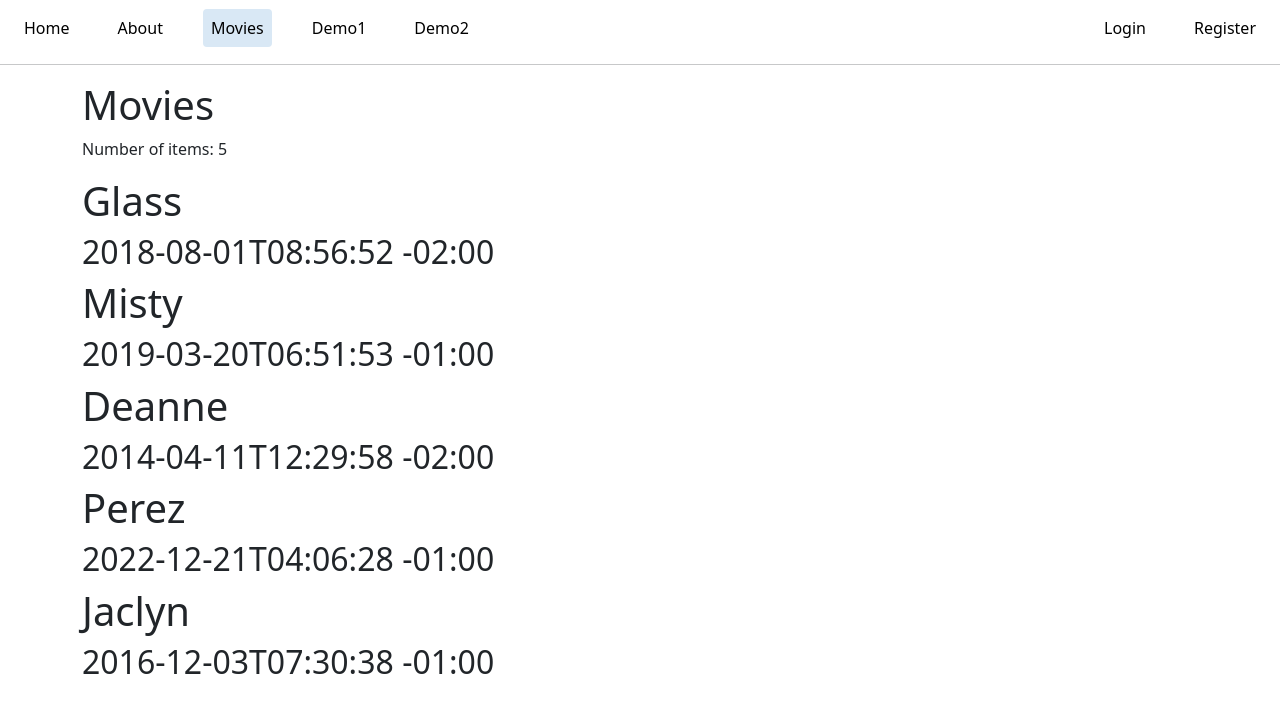
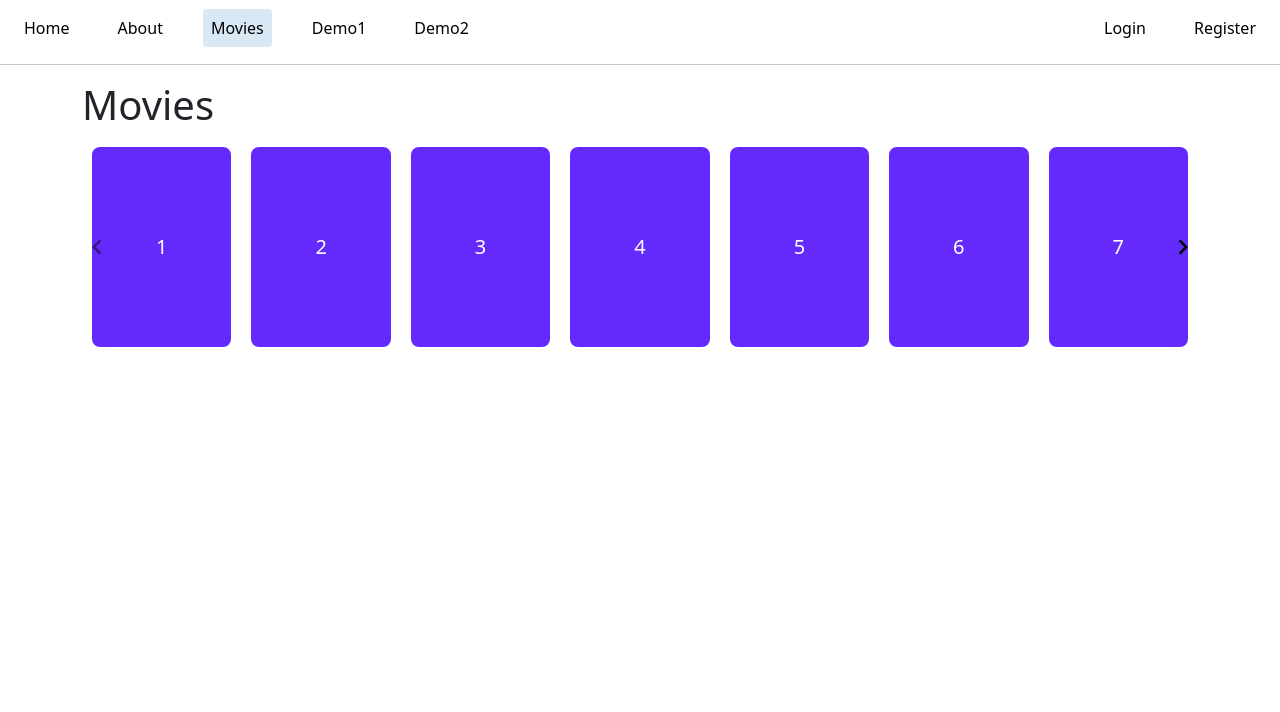
Before and after one commit to lvmeyer/challengeOne, a Vue app in the folder vite-vue/: page /movies in a window 1280 px wide. Shown: the top 712 px of the page. Built offline with nearby package versions, Linux system fonts and the light colour scheme.

Commit message:
add carousel

```diff
--- /dev/null
+++ b/package.json
@@ -0,0 +1,6 @@
+{
+  "dependencies": {
+    "axios": "^1.3.2",
+    "vue-axios": "^3.5.2"
+  }
+}
--- a/vite-vue/index.html
+++ b/vite-vue/index.html
@@ -1,5 +1,5 @@
 <!DOCTYPE html>
-<html lang="en">
+<html lang="fr">
   <head>
     <meta charset="UTF-8" />
     <link rel="icon" type="image/svg+xml" href="/vite.svg" />
--- a/vite-vue/package.json
+++ b/vite-vue/package.json
@@ -11,9 +11,13 @@
     "coverage": "vitest run --coverage"
   },
   "dependencies": {
+    "@vue-stripe/vue-stripe": "^4.5.0",
+    "axios": "^1.3.2",
     "pinia": "^2.0.29",
     "vue": "^3.2.45",
-    "vue-router": "^4.1.6"
+    "vue-axios": "^3.5.2",
+    "vue-router": "^4.1.6",
+    "vue3-carousel": "^0.2.9"
   },
   "devDependencies": {
     "@vitejs/plugin-basic-ssl": "^1.0.1",
--- /dev/null
+++ b/vite-vue/src/components/TheCarousel.vue
@@ -0,0 +1,99 @@
+<template>
+
+<div id="app">
+	<Carousel :settings="settings" :breakpoints="breakpoints">
+        <slide v-for="slide in 10" :key="slide">
+            <div class="carousel__item">
+                <a href="">{{ slide }}</a>
+            </div>
+        </slide>
+        <!-- <MovieItem
+            v-for="movie in movieStore.movies"
+            :movie="movie"
+            :key="movie._id"
+        /> -->
+
+		<template #addons>
+			<navigation />
+		</template>
+	</Carousel>
+</div>
+</template>
+
+
+<script lang="ts">
+    //@ts-ignore
+    import { defineComponent } from 'vue'
+    import { Carousel, Pagination, Slide, Navigation } from 'vue3-carousel'
+    // import  useMovieStore  from "../stores/MovieStore"
+    import MovieItem from "../views/movie/components/MovieItem.vue"
+
+    import '../../node_modules/vue3-carousel/dist/carousel.css'
+
+    export default defineComponent({
+        name: 'Autoplay',
+        components: {
+            Carousel,
+            // MovieItem,
+            Pagination,
+            Navigation,
+            Slide
+        },
+        data: () => ({
+            // carousel settings
+            settings: {
+                itemsToShow: 1,
+                snapAlign: 'center',
+            },
+            // breakpoints are mobile first
+            // any settings not specified will fallback to the carousel settings
+            breakpoints: {
+            // 700px and up
+            700: {
+                itemsToShow: 3.5,
+                snapAlign: 'center',
+            },
+            // 1024 and up
+            1024: {
+                itemsToShow: 7,
+                snapAlign: 'start',
+            },
+            },
+        })
+    })
+
+    // const movieStore = useMovieStore();
+    // movieStore.fetchMovies();
+
+
+</script>
+
+<style scoped>
+
+body {
+	padding: 20px;
+}
+
+.carousel__item {
+	min-height: 200px;
+	width: 100%;
+	background-color: #642afb;
+	color: white;
+	font-size: 20px;
+	border-radius: 8px;
+	display: flex;
+	justify-content: center;
+	align-items: center;
+}
+
+.carousel__slide {
+	padding: 10px;
+}
+
+.carousel__prev,
+.carousel__next {
+	background-color: #fff7;
+}
+
+
+</style>
--- a/vite-vue/src/views/movie/Movies.vue
+++ b/vite-vue/src/views/movie/Movies.vue
@@ -1,20 +1,17 @@
 <template>
     <div>
         <h1>Movies</h1>
-        <p>Number of items: {{ movieStore.count }}</p>
-        <MovieItem
-            v-for="movie in movieStore.movies"
-            :movie="movie"
-            :key="movie._id"
-        />
+        <TheCarousel>
+
+        </TheCarousel>
     </div>
 </template>
 
+
 <script setup lang="ts">
-// @ts-ignore
-import { useMovieStore } from "../../stores/MovieStore";
-import MovieItem from "./components/MovieItem.vue";
+    import { Carousel, Pagination, Slide, Navigation } from 'vue3-carousel'
+    import MovieItem from "./components/MovieItem.vue";
+    import TheCarousel from "../../components/TheCarousel.vue";
 
-const movieStore = useMovieStore();
-movieStore.fetchMovies();
+
 </script>
--- a/vite-vue/src/views/movie/components/MovieItem.vue
+++ b/vite-vue/src/views/movie/components/MovieItem.vue
@@ -1,15 +1,26 @@
 <template>
+
     <div class="movie-item-container">
         <h1>{{ movie.title }}</h1>
-        <h2>{{ movie.publishedDate }}</h2>
+        <h2>{{ movie.releaseDate }}</h2>
     </div>
+
 </template>
 
 <script setup lang="ts">
 defineProps<{
-    movie: {
-        title: string;
-        publishedDate: Date;
-    };
-}>();
+        movie: {
+            id: string;
+            type: string;
+            title: string;
+            director: string;
+            release_date: Date;
+            description: string;
+            duration: Number;
+            comments: Array<string>;
+            seances: Array<string>;
+            releaseDate: Date;
+            duration2: Number;
+        };
+    }>();
 </script>
--- a/vite-vue/tsconfig.json
+++ b/vite-vue/tsconfig.json
@@ -1,5 +1,6 @@
 {
   "compilerOptions": {
+    "allowJs": true,
     "target": "ESNext",
     "useDefineForClassFields": true,
     "module": "ESNext",
```
Also changed, not shown: 2 other files (tests, documents, lock files or other folders).
